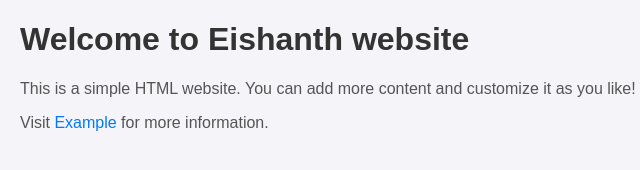
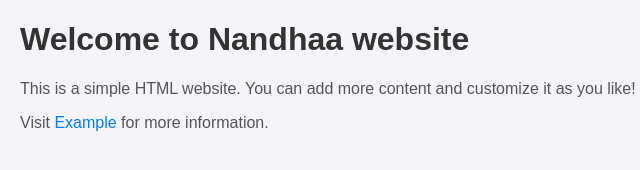
Before and after one commit to eishanth/cicd, a plain HTML site: page index.html in a window 1280 px wide. Shown: the full height of the page, 0-640 px from the left. Drawn offline with Linux system fonts and the light colour scheme.

Commit message:
Changed to nandha

```diff
--- a/index.html
+++ b/index.html
@@ -26,7 +26,7 @@
     </style>
 </head>
 <body>
-    <h1>Welcome to Eishanth website</h1>
+    <h1>Welcome to Nandhaa website</h1>
     <p>This is a simple HTML website. You can add more content and customize it as you like!</p>
     <p>Visit <a href="https://www.example.com" target="_blank">Example</a> for more information.</p>
 </body>
```
